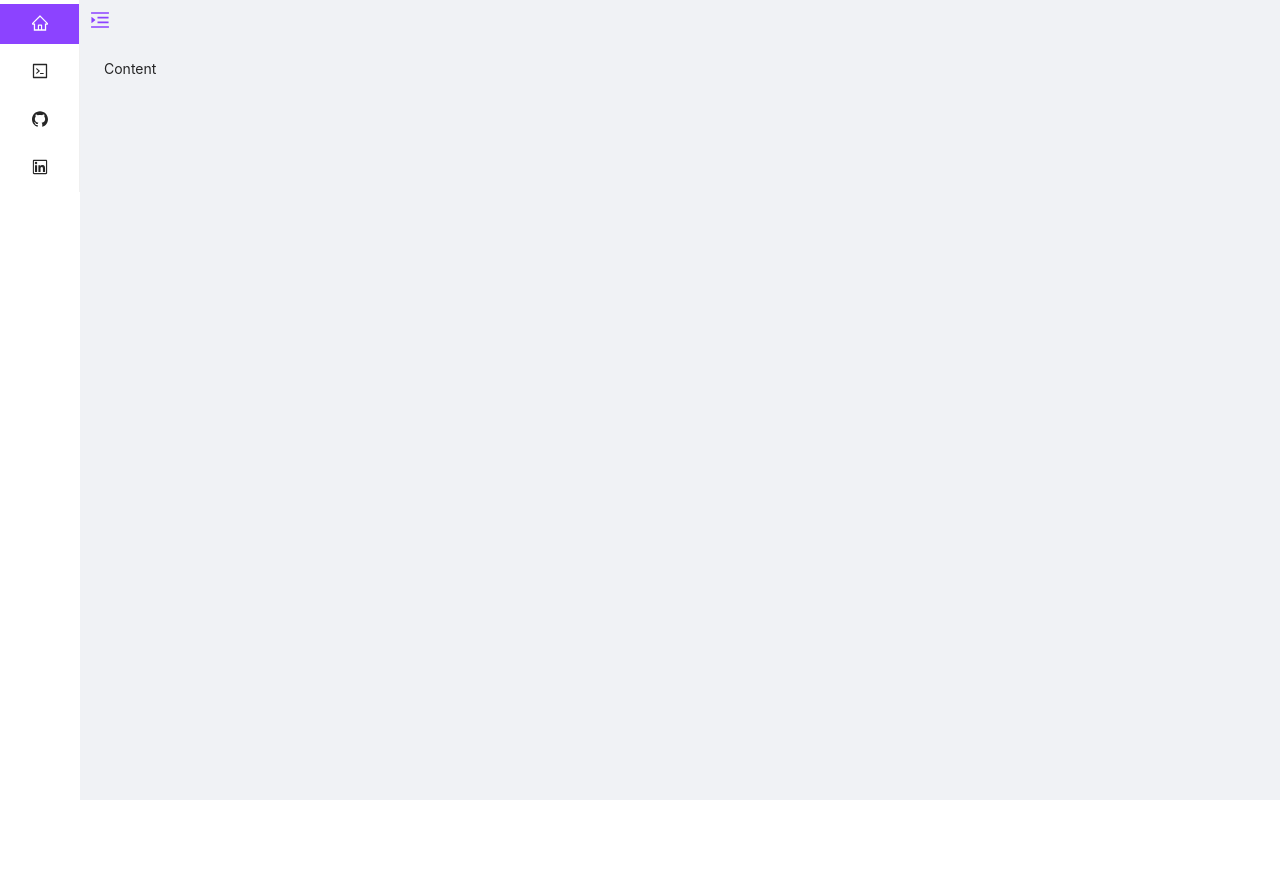
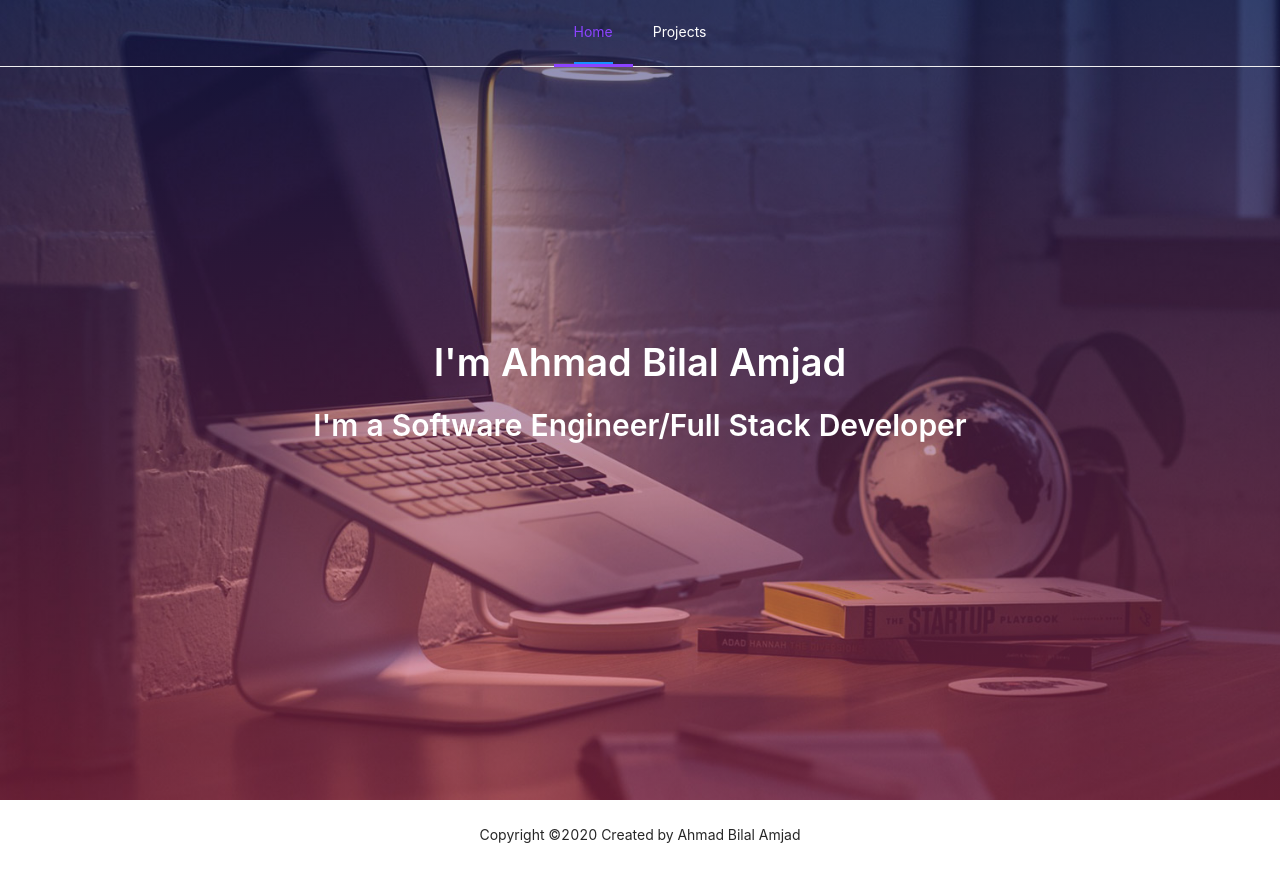
Before and after one commit to AhmadBilalAmjad/ahmadbilalamjad.github.io, a React (Create React App) app: page / in a window 1280 px wide. Before the commit the page ends 800 px from the top, so only its background shows below. Built offline with nearby package versions, Linux system fonts and the light colour scheme.

Commit message:
side nav deleted, top nav created

```diff
--- a/src/components/Home.jsx
+++ b/src/components/Home.jsx
@@ -1,37 +1,29 @@
-import React, { useState } from 'react';
-import { Layout } from 'antd';
-import {
-  MenuUnfoldOutlined,
-  MenuFoldOutlined
-} from '@ant-design/icons';
-
-import SideNav from './partials/SideNav';
+import React from 'react';
+import { Layout, Menu, Typography } from 'antd';
 
 import '../styles/home.css'
 
 const Home = () => {
-  const [isCollapsed, setIsCollapsed] = useState(true)
-
-  const { Content } = Layout;
-
-  const handleToggleIcon = () => setIsCollapsed(!isCollapsed)
-
-  const getToggleIcon = () => (
-    isCollapsed ? <MenuUnfoldOutlined className='toggle' onClick={handleToggleIcon} /> : <MenuFoldOutlined className='toggle' onClick={handleToggleIcon} />
-  )
+  const { Header, Content, Footer } = Layout;
+  const { Item } = Menu;
+  const { Title } = Typography;
 
   return (
-      <Layout>
-      <SideNav isCollapsed={isCollapsed} />
-      <Layout className="site-layout">
-        <div className='toggle-wrapper'>
-          {getToggleIcon()}
-        </div>
-        <Content className="site-layout-background">
-          Content
-        </Content>
-      </Layout>
-    </Layout>
+    <Layout>
+    <Header className='header'>
+      <Menu mode="horizontal" defaultSelectedKeys={['home']} style={{ display: 'flex', justifyContent: 'center' }}>
+        <Item key="home">Home</Item>
+        <Item key="projects">Projects</Item>
+      </Menu>
+    </Header>
+    <Content className="site-layout">
+      <div className="site-layout-background">
+        <Title>I'm Ahmad Bilal Amjad</Title>
+        <Title level={2}>I'm a Software Engineer/Full Stack Developer</Title>
+      </div>
+    </Content>
+    <Footer className='footer'>Copyright ©{new Date().getFullYear()} Created by Ahmad Bilal Amjad</Footer>
+  </Layout>
   );
 }
 
--- a/src/components/partials/SideNav.jsx
+++ /dev/null
@@ -1,31 +0,0 @@
-import React from 'react';
-import { Layout, Menu } from 'antd';
-import { HomeOutlined, GithubOutlined, CodeOutlined, LinkedinOutlined } from '@ant-design/icons';
-
-import '../../styles/SideNav.css';
-
-const SideNav = ({ isCollapsed }) => {
-    const { Item } = Menu;
-    const { Sider } = Layout;
-
-    return (
-        <Sider trigger={null} collapsible collapsed={isCollapsed} className='side-nav'>
-          <Menu mode="inline" defaultSelectedKeys={['home']}>
-            <Item key="home" icon={<HomeOutlined />}>
-              Home
-            </Item>
-            <Item key="projects" icon={<CodeOutlined />}>
-              Projects
-            </Item>
-            <Item key="github" icon={<GithubOutlined />}>
-              Github
-            </Item>
-            <Item key="linkedin" icon={<LinkedinOutlined />}>
-              Linkedin
-            </Item>
-          </Menu>
-        </Sider>
-    );
-}
-
-export default SideNav;
--- a/src/styles/SideNav.css
+++ /dev/null
@@ -1,35 +0,0 @@
-.side-nav {
-    height: 100vh;
-}
-
-.ant-layout-sider {
-    background: white !important;
-}
-
-.ant-menu:not(.ant-menu-horizontal) .ant-menu-item:hover {
-    color: rgb(140, 67, 255);
-}
-
-.ant-menu-item {
-    display: flex;
-    align-items: center;
-}
-
-.ant-menu:not(.ant-menu-horizontal) .ant-menu-item-selected {
-    background-color: rgb(140, 67, 255) !important;
-}
-
-.ant-menu-item-selected {
-    color: white;
-}
-
-.ant-menu:not(.ant-menu-horizontal) .ant-menu-item-selected > span {
-    color: white;
-}
-
-.ant-menu-vertical .ant-menu-item::after,
-.ant-menu-vertical-left .ant-menu-item::after,
-.ant-menu-vertical-right .ant-menu-item::after,
-.ant-menu-inline .ant-menu-item::after {
-  border-right: 3px solid #883997 !important;
-}
--- a/src/styles/home.css
+++ b/src/styles/home.css
@@ -1,14 +1,54 @@
-.toggle-wrapper {
-    max-width: max-content;
-    padding-top: 10px;
+.header {
+    position: fixed;
+    z-index: 1;
+    width: 100%;
+    background: white !important;
+    background: transparent !important;
 }
 
-.toggle {
-    font-size: 20px;
-    padding-left: 10px;
-    color: rgb(140, 67, 255) !important;
+.header > ul {
+    position: absolute;
+    left: 0;
+    width: 100vw;
+    background: transparent !important;
+}
+
+.site-layout {
+    background: url('../images/background.jpg');
+    background-size: cover;
+    background-attachment: fixed;
+    background-repeat: no-repeat;
+    min-height: 100vh !important;
 }
 
 .site-layout-background {
-    padding: 24px;
+    background: linear-gradient(rgba(29, 38, 113, 0.5), rgba(195, 55, 100, 0.5));
+    min-height: 100vh !important;
+    display: flex;
+    justify-content: center;
+    align-items: center;
+    flex-direction: column;
 }
+
+.site-layout-background > h1, h2 {
+    color: white !important;
+    text-align: center;
+}
+
+.ant-menu-item {
+    color: white;
+}
+
+.ant-menu-item-selected, .ant-menu-item-active{
+    color: #8c43ff !important;
+    border-bottom: 3px solid #8c43ff !important;
+}
+
+h2.ant-typography {
+    margin-top: 0 !important;
+}
+
+.footer {
+    text-align: center;
+    background: white !important;
+}
```
Also changed, not shown: src/images/background.jpeg (deleted), src/images/background.jpg (added).
